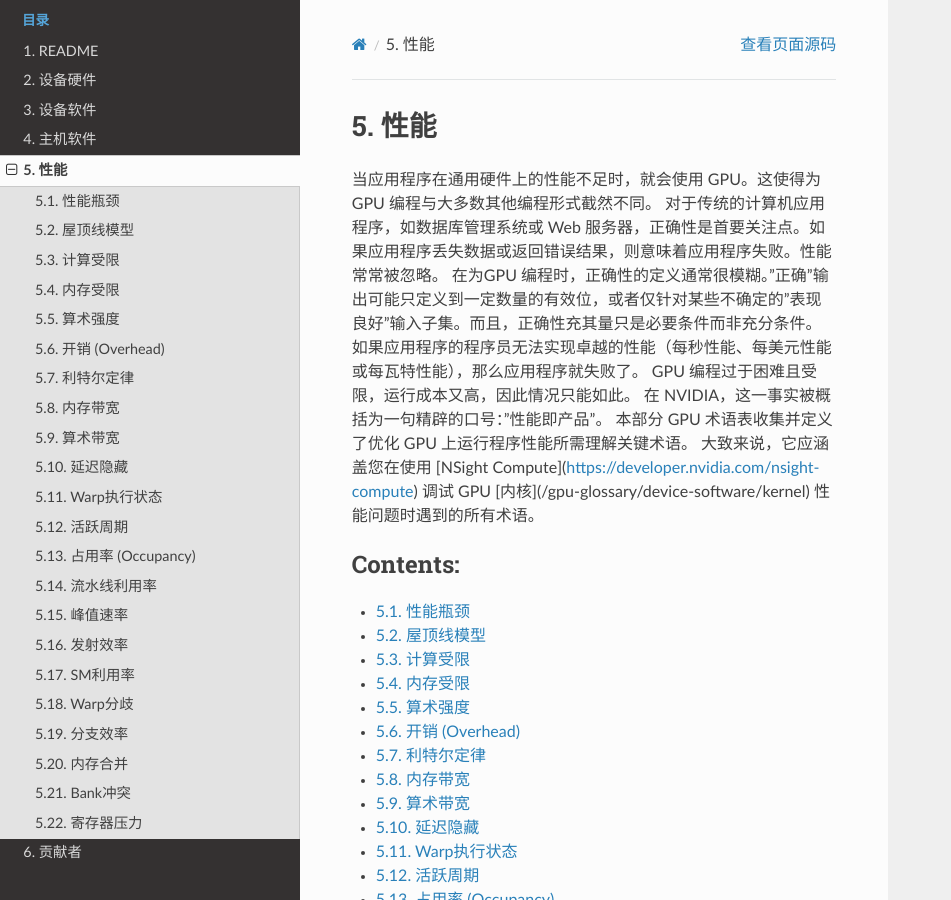
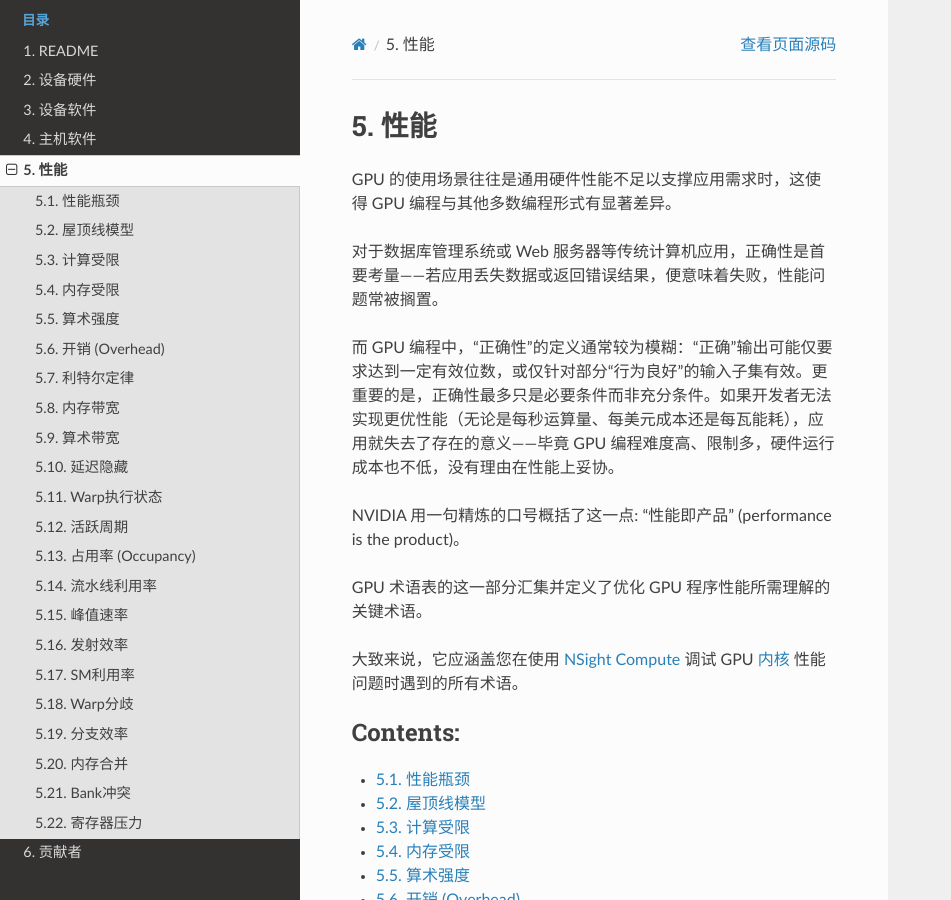
Before and after one commit to miter6/gpu-glossary-zh, a Sphinx documentation site: the page built from source/gpu-glossary/perf/index.rst, in a window 1280 px wide and 900 px high. Shown: the whole window, without its empty margins (0-951 px from the left). Built offline with Sphinx 7.4.7 and the Read the Docs theme 3.1.0, drawn with Linux system fonts in a browser that asks for light colours.

Commit message:
fix perf.

```diff
--- a/source/gpu-glossary/perf/index.rst
+++ b/source/gpu-glossary/perf/index.rst
@@ -6,13 +6,17 @@
 性能
 ==========================
 
-当应用程序在通用硬件上的性能不足时，就会使用 GPU。这使得为 GPU 编程与大多数其他编程形式截然不同。
-对于传统的计算机应用程序，如数据库管理系统或 Web 服务器，正确性是首要关注点。如果应用程序丢失数据或返回错误结果，则意味着应用程序失败。性能常常被忽略。
-在为GPU 编程时，正确性的定义通常很模糊。"正确"输出可能只定义到一定数量的有效位，或者仅针对某些不确定的"表现良好"输入子集。而且，正确性充其量只是必要条件而非充分条件。如果应用程序的程序员无法实现卓越的性能（每秒性能、每美元性能或每瓦特性能），那么应用程序就失败了。
-GPU 编程过于困难且受限，运行成本又高，因此情况只能如此。
-在 NVIDIA，这一事实被概括为一句精辟的口号："性能即产品"。
-本部分 GPU 术语表收集并定义了优化 GPU 上运行程序性能所需理解关键术语。
-大致来说，它应涵盖您在使用 [NSight Compute](https://developer.nvidia.com/nsight-compute) 调试 GPU [内核](/gpu-glossary/device-software/kernel) 性能问题时遇到的所有术语。
+GPU 的使用场景往往是通用硬件性能不足以支撑应用需求时，这使得 GPU 编程与其他多数编程形式有显著差异。
+
+对于数据库管理系统或 Web 服务器等传统计算机应用，正确性是首要考量——若应用丢失数据或返回错误结果，便意味着失败，性能问题常被搁置。
+
+而 GPU 编程中，“正确性”的定义通常较为模糊：“正确”输出可能仅要求达到一定有效位数，或仅针对部分“行为良好”的输入子集有效。更重要的是，正确性最多只是必要条件而非充分条件。如果开发者无法实现更优性能（无论是每秒运算量、每美元成本还是每瓦能耗），应用就失去了存在的意义——毕竟 GPU 编程难度高、限制多，硬件运行成本也不低，没有理由在性能上妥协。
+
+NVIDIA 用一句精炼的口号概括了这一点: “性能即产品” (performance is the product)。
+
+GPU 术语表的这一部分汇集并定义了优化 GPU 程序性能所需理解的关键术语。
+
+大致来说，它应涵盖您在使用 `NSight Compute <https://developer.nvidia.com/nsight-compute>`_ 调试 GPU `内核 </gpu-glossary/device-software/kernel.html>`_ 性能问题时遇到的所有术语。
 
 .. toctree::
    :maxdepth: 2
```
Also changed, not shown: source/gpu-glossary/perf/bank-conflict.md (+2 -1 lines).
